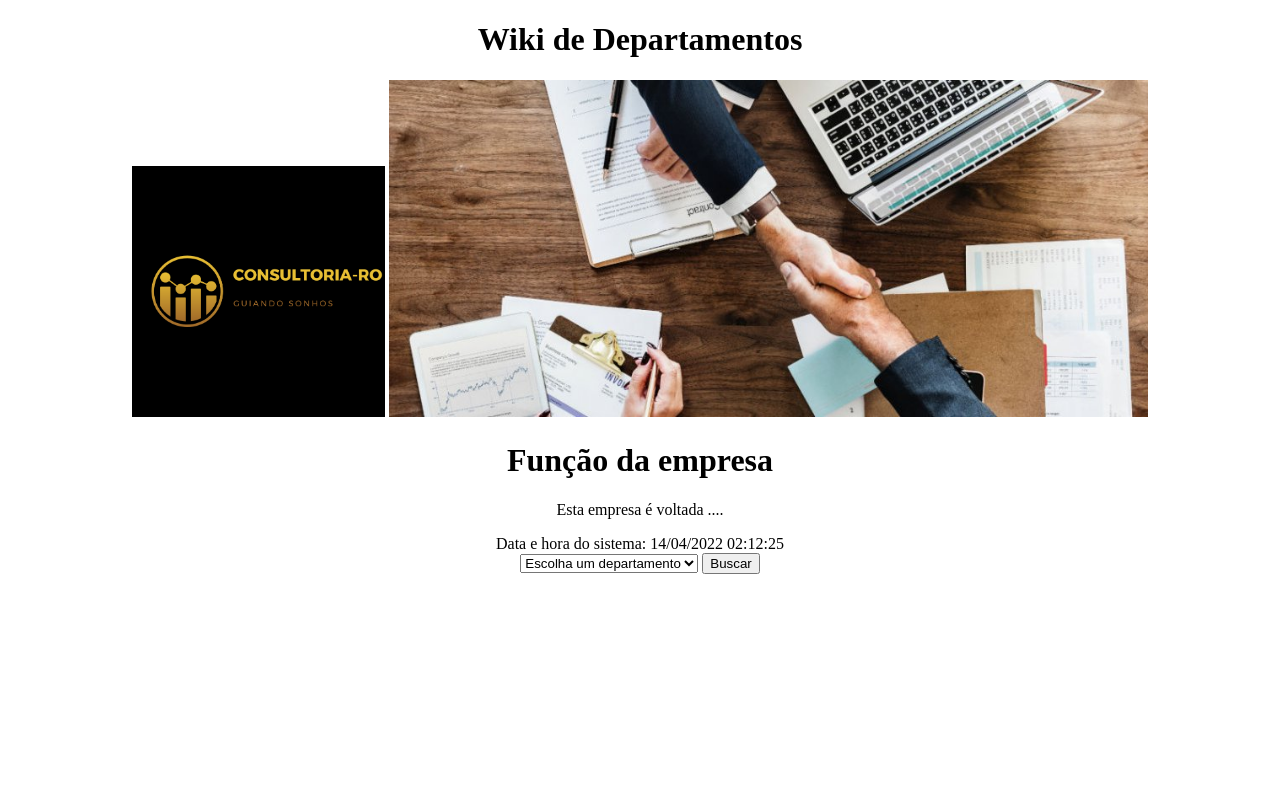
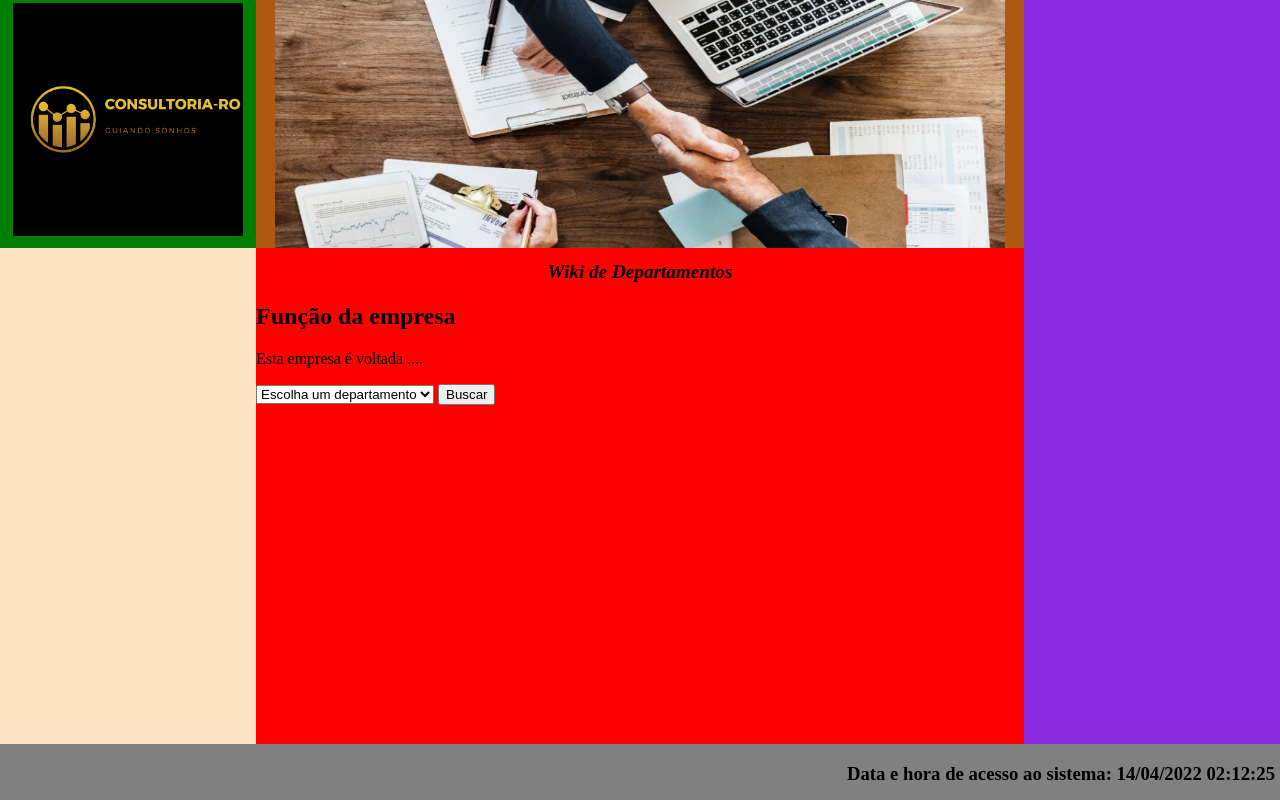
Before and after one commit to JoaoObara/prova1_web2, a PHP site: page /home.php in a window 1280 px wide. Run offline with PHP 8.4, Linux system fonts and the light colour scheme.

Commit message:
configuração da grid na pagina home

```diff
--- a/CSS/estilo.css
+++ b/CSS/estilo.css
@@ -1,3 +1,10 @@
-.centro{
+body.centro{
     text-align: center;
 }
+
+.titulo{
+    text-align: center;
+    text-decoration-color: chartreuse;
+    font-size: larger;
+    font-style: italic;
+}
--- /dev/null
+++ b/CSS/grid.css
@@ -0,0 +1,52 @@
+body{
+    margin: 0;
+    display: grid;
+
+    /* CONFIGURAÇÃO DA GRID */
+    grid-template-areas:
+    "logo img img gridx"
+    "nav main main gridx"
+    "nav main main gridx"
+    "footer footer footer footer";
+    grid-template-rows: 31vh 31vh 31vh 7vh;
+    grid-template-columns: 20vw 30vw 30vw 20vw;
+}
+
+.gridlogo{
+    background-color: green;
+    grid-area: logo;
+    display: flex;
+    flex-direction: row;
+    justify-content: center;
+    padding-top: 3px;
+}
+
+.gridimg{
+    background-color: rgb(174, 88, 18);
+    grid-area: img;
+    display: flex;
+    flex-direction: row;
+    justify-content: center;
+}
+
+main.grid{
+    background-color: red;
+    grid-area: main;
+}
+
+nav.grid{
+    background-color: bisque;
+    grid-area: nav;
+}
+
+footer.grid{
+    background-color: gray;
+    grid-area: footer ;
+    direction: rtl;
+    padding-right: 5px;
+}
+
+.gridx{
+    background-color: blueviolet;
+    grid-area: gridx;
+}
--- a/home.php
+++ b/home.php
@@ -5,25 +5,32 @@
     <meta http-equiv="X-UA-Compatible" content="IE=edge">
     <meta name="viewport" content="width=device-width, initial-scale=1.0">
     <link rel="stylesheet" href="CSS/estilo.css">
+    <link rel="stylesheet" href="CSS/grid.css">
     <title>Home Page</title>
 </head>
-<body class="centro">
+<body>
+
+    <!-- IMAGEM QUE REPRESENTRA A EMPRESA -->
+    <container class="gridlogo">
+        <img src="image/logo.png" width="90%" height="95%">
+    </container>
+
+    <container class="gridimg">
+        <img src="image/empresa.jpg" width="95%" height="100%">
+    </container>
+
+
+    <!-- SOMENTE PARA EVITAR ERROS NO GRID -->
+    <nav class="grid">  </nav>
+
+
+    <main class="grid">
         <!-- TITULO -->
-    <H1> Wiki de Departamentos </H1>
-    <!-- IMAGEM QUE REPRESENTRA A EMPRESA -->
-    <img src="image/logo.png" width="20%" height="20%">
-    <img src="image/empresa.jpg" width="60%" height><br/>
+    <H1 class="titulo"> Wiki de Departamentos </H1>
 
         <!-- PARAGRAFO COM A FUNCAO DA EMPRESA -->
-    <h1>Função da empresa</h1>
+        <h2>Função da empresa</h2>
         <p> Esta empresa é voltada ....</p>
-
-    <!-- DATA E HORA  -->
-    <?php
-        $data = date("d/m/Y"); //DATA DO SISTEMA
-        $time = date("h:i:s"); //HORA DO SISTEMA
-        print "Data e hora do sistema: $data $time";
-    ?>
 
         <!-- FORMULARIO  -->
         <form method="post" action="departament.php">
@@ -37,5 +44,20 @@
             </select>
             <input type="submit" value="Buscar">
         </form>
+    </main>
+
+
+    <!-- SOMENTE PARA EVITAR ERROS NO GRID -->
+    <container class="gridx"> </container>
+
+
+    <footer class="grid">
+    <!-- DATA E HORA  -->
+    <?php
+        $data = date("d/m/Y"); //DATA DO SISTEMA
+        $time = date("h:i:s"); //HORA DO SISTEMA
+        print "<h3>Data e hora de acesso ao sistema: $data $time </h3>";?>
+    </footer>
+
 </body>
 </html>
```
Lines whose indentation alone changed are shown as unchanged.
